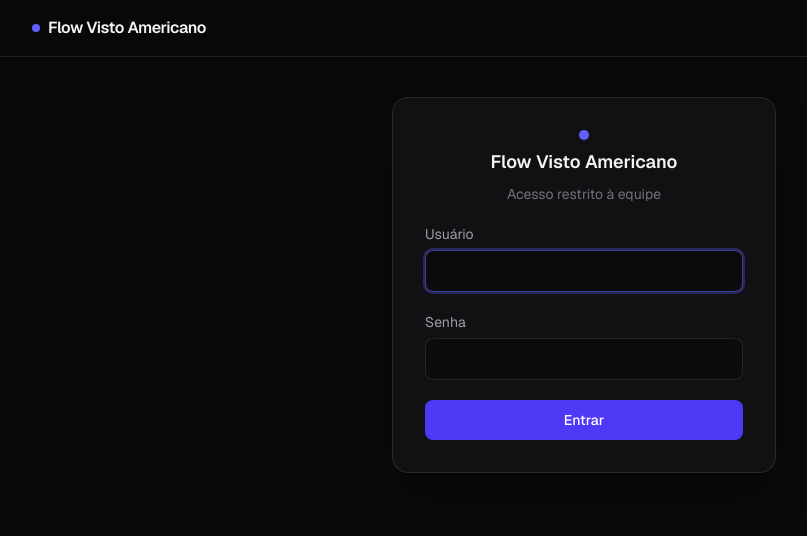
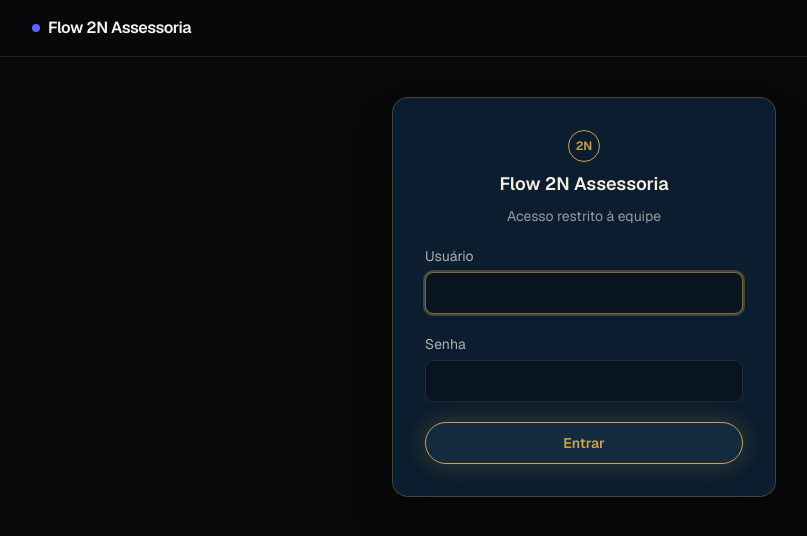
Before and after one commit to vistosnationaltur-ship-it/flow-vistoamericano, a Next.js app: page /login in a window 1280 px wide. Shown: the top 536 px of the page, without its empty margins (56-863 px from the left). Built offline with nearby package versions, Linux system fonts and the light colour scheme; no server answers.

Commit message:
Rebrand para Flow 2N Assessoria e redesenha tela de login com paleta navy/dourada do DS160

```diff
--- a/src/app/api/cron/backup/route.ts
+++ b/src/app/api/cron/backup/route.ts
@@ -31,9 +31,9 @@ export async function GET(request: Request) {
 
   const resend = new Resend(resendApiKey);
   const { error } = await resend.emails.send({
-    from: "Flow Visto Americano <onboarding@resend.dev>",
+    from: "Flow 2N Assessoria <onboarding@resend.dev>",
     to: destinatario,
-    subject: `Backup diário — Flow Visto Americano (${geradoEm.slice(0, 10)})`,
+    subject: `Backup diário — Flow 2N Assessoria (${geradoEm.slice(0, 10)})`,
     text: `Backup automático gerado em ${geradoEm}.\n\n${clientes.length} clientes, ${grupos.length} famílias, ${historico.length} registros de histórico, ${documentos.length} documentos, ${contratos.length} contratos, ${usuarios.length} usuários.`,
     attachments: [
       {
--- a/src/app/layout.tsx
+++ b/src/app/layout.tsx
@@ -17,7 +17,7 @@ const geistMono = Geist_Mono({
 });
 
 export const metadata: Metadata = {
-  title: "Flow Visto Americano",
+  title: "Flow 2N Assessoria",
   description: "Acompanhamento do processo de assessoria de visto americano de turista",
 };
 
@@ -37,7 +37,7 @@ export default async function RootLayout({ children }: LayoutProps<"/">) {
               className="flex items-center gap-2 font-semibold tracking-tight text-zinc-100"
             >
               <span className="inline-block h-2 w-2 rounded-full bg-indigo-500" />
-              Flow Visto Americano
+              Flow 2N Assessoria
             </Link>
             {sessao && (
               <nav className="flex items-center gap-1 text-sm text-zinc-400">
--- a/src/app/login/page.tsx
+++ b/src/app/login/page.tsx
@@ -5,15 +5,17 @@ export default function LoginPage() {
     <div className="flex flex-1 items-center justify-center">
       <form
         action={login}
-        className="flex w-full max-w-sm flex-col gap-5 rounded-2xl border border-white/10 bg-zinc-900/60 p-8 shadow-2xl shadow-black/40"
+        className="flex w-full max-w-sm flex-col gap-5 rounded-2xl border border-[#C9A34D]/30 bg-[#0B1D2E] p-8 shadow-2xl shadow-black/40"
       >
         <div className="flex flex-col items-center gap-2 text-center">
-          <span className="inline-block h-2.5 w-2.5 rounded-full bg-indigo-500" />
-          <h1 className="text-lg font-semibold text-zinc-100">Flow Visto Americano</h1>
-          <p className="text-sm text-zinc-500">Acesso restrito à equipe</p>
+          <span className="flex h-8 w-8 items-center justify-center rounded-full border border-[#C9A34D] text-xs font-semibold text-[#C9A34D]">
+            2N
+          </span>
+          <h1 className="text-lg font-semibold text-[#F4EEE1]">Flow 2N Assessoria</h1>
+          <p className="text-sm text-[#F4EEE1]/60">Acesso restrito à equipe</p>
         </div>
         <label className="flex flex-col gap-1.5 text-sm">
-          <span className="text-zinc-400">Usuário</span>
+          <span className="text-[#F4EEE1]/70">Usuário</span>
           <input
             type="text"
             name="username"
@@ -21,21 +23,21 @@ export default function LoginPage() {
             autoFocus
             autoCapitalize="off"
             autoCorrect="off"
-            className="rounded-lg border border-white/10 bg-zinc-950/60 px-3 py-2.5 text-zinc-100 outline-none transition-colors focus:border-indigo-500/60 focus:ring-2 focus:ring-indigo-500/30"
+            className="rounded-lg border border-white/10 bg-[#08141F] px-3 py-2.5 text-[#F4EEE1] outline-none transition-colors focus:border-[#C9A34D]/60 focus:ring-2 focus:ring-[#C9A34D]/30"
           />
         </label>
         <label className="flex flex-col gap-1.5 text-sm">
-          <span className="text-zinc-400">Senha</span>
+          <span className="text-[#F4EEE1]/70">Senha</span>
           <input
             type="password"
             name="senha"
             required
-            className="rounded-lg border border-white/10 bg-zinc-950/60 px-3 py-2.5 text-zinc-100 outline-none transition-colors focus:border-indigo-500/60 focus:ring-2 focus:ring-indigo-500/30"
+            className="rounded-lg border border-white/10 bg-[#08141F] px-3 py-2.5 text-[#F4EEE1] outline-none transition-colors focus:border-[#C9A34D]/60 focus:ring-2 focus:ring-[#C9A34D]/30"
           />
         </label>
         <button
           type="submit"
-          className="rounded-lg bg-indigo-600 px-4 py-2.5 text-sm font-medium text-white transition-colors hover:bg-indigo-500 focus-visible:outline focus-visible:outline-2 focus-visible:outline-offset-2 focus-visible:outline-indigo-400"
+          className="rounded-full border border-[#C9A34D] bg-[#1E4258]/40 px-4 py-2.5 text-sm font-semibold text-[#C9A34D] shadow-[0_0_24px_rgba(201,163,77,0.25)] transition-shadow duration-150 ease-out hover:shadow-[0_0_32px_rgba(201,163,77,0.4)] motion-safe:hover:-translate-y-px motion-safe:transition-[transform,box-shadow] focus-visible:outline focus-visible:outline-2 focus-visible:outline-offset-2 focus-visible:outline-[#C9A34D]"
         >
           Entrar
         </button>
```
